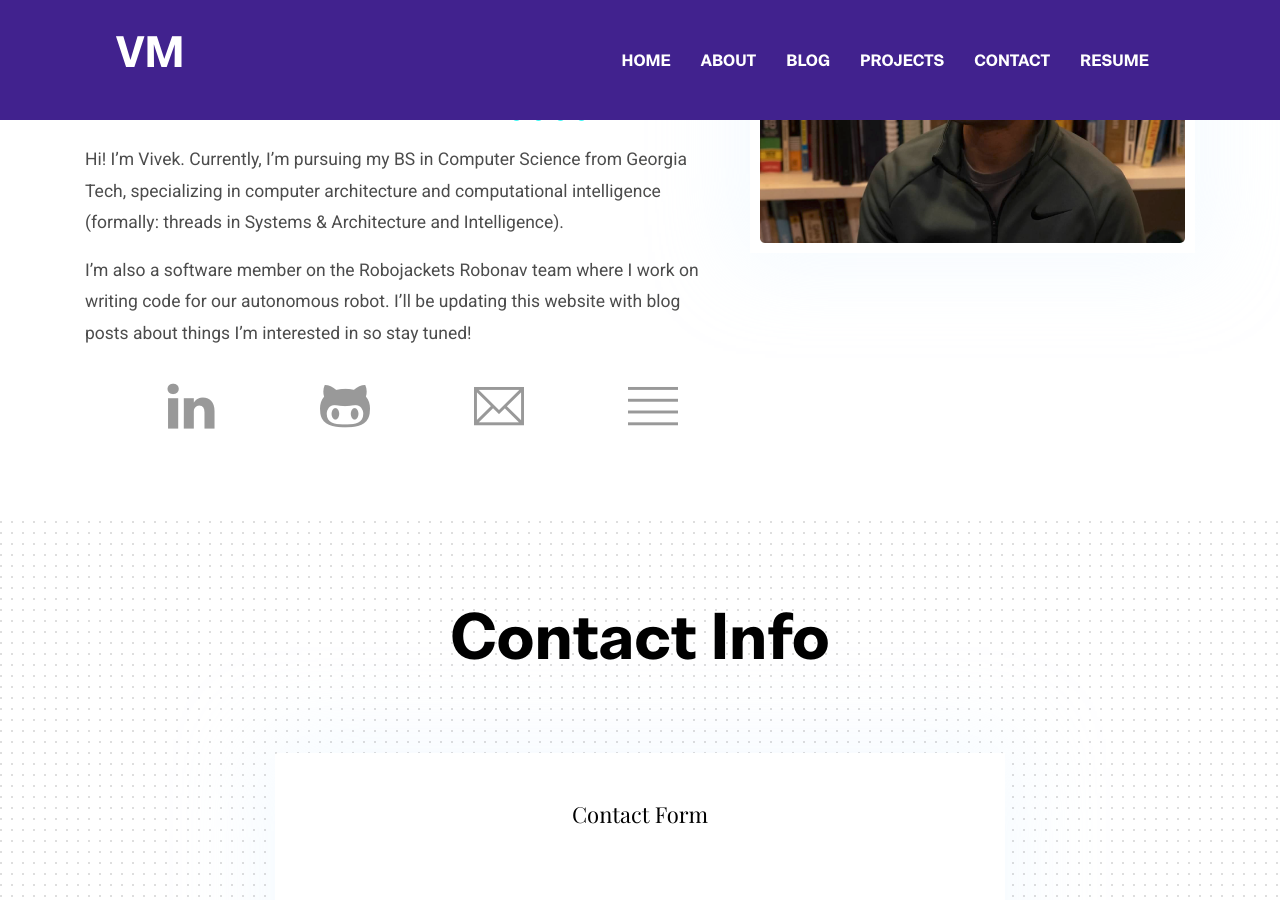
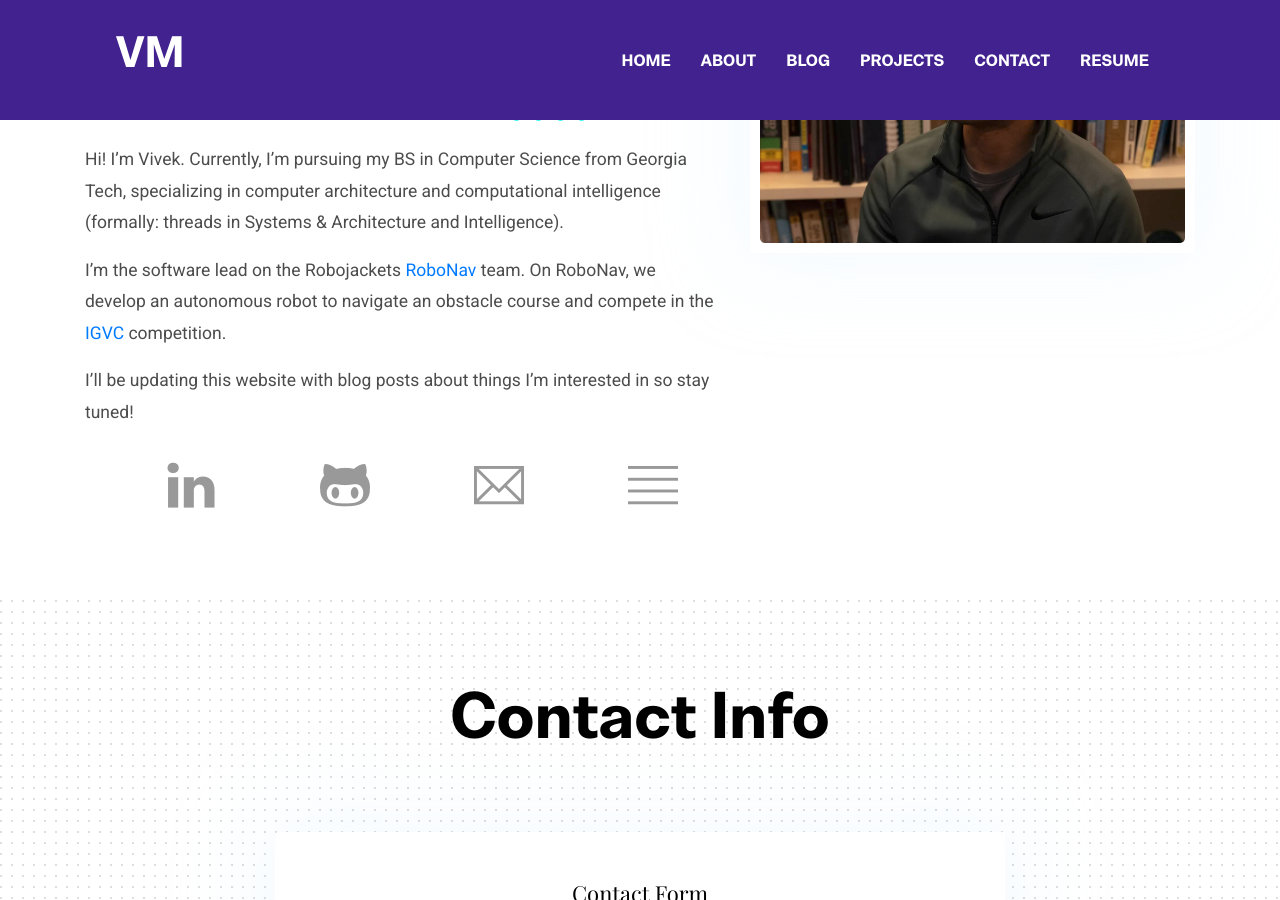
Before and after one commit to VAM7686/VAM7686.github.io, a Jekyll site: the page built from _pages/about.md, in a window 1280 px wide and 900 px high, scrolled down 428 px. Built offline with Jekyll 4.4.1, drawn with Linux system fonts in a browser that asks for light colours.

Commit message:
Update about.md

```diff
--- a/_pages/about.md
+++ b/_pages/about.md
@@ -7,4 +7,6 @@
 
 Hi! I’m Vivek. Currently, I’m pursuing my BS in Computer Science from Georgia Tech, specializing in computer architecture and computational intelligence (formally: threads in Systems & Architecture and Intelligence).
 
-I'm also a software member on the Robojackets Robonav team where I work on writing code for our autonomous robot. I'll be updating this website with blog posts about things I'm interested in so stay tuned!
+I'm the software lead on the Robojackets [RoboNav](https://github.com/RoboJackets/igvc-software) team. On RoboNav, we develop an autonomous robot to navigate an obstacle course and compete in the [IGVC](http://www.igvc.org/) competition.
+
+I'll be updating this website with blog posts about things I'm interested in so stay tuned!
```
